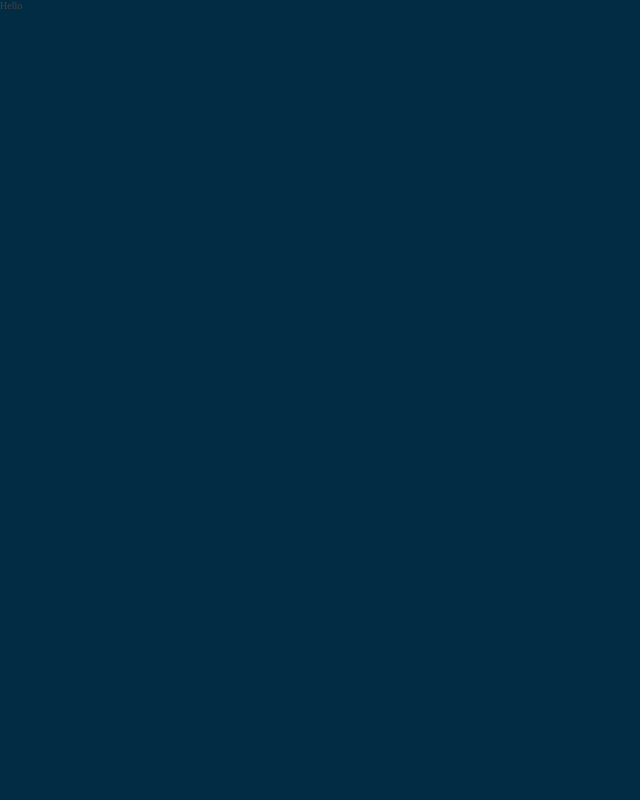
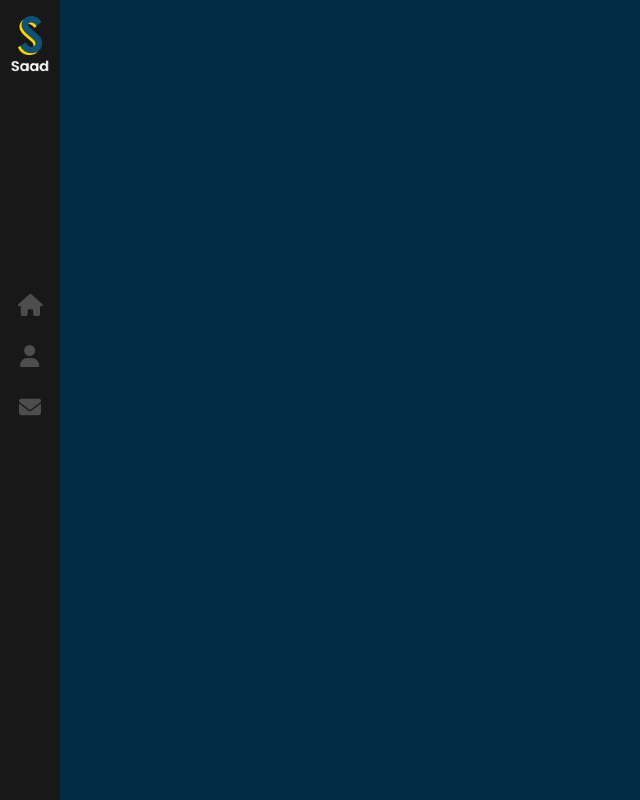
Before and after one commit to SaadHusayn/YoungDevInterns_ReactJs_Tasks, a React (Create React App) app in the folder Portfolio/react-portfolio/: page / in a window 1280 px wide. Shown: the whole page, without its empty margins (0-640 px from the left). Built offline with nearby package versions, Linux system fonts and the light colour scheme.

Commit message:
working on sidebar

```diff
--- a/Portfolio/react-portfolio/src/App.scss
+++ b/Portfolio/react-portfolio/src/App.scss
@@ -17,6 +17,11 @@
   src: url('./assets/fonts/CoolveticaRg-Regular.woff2') format('woff2');
 }
 
+@font-face {
+  font-family: 'Levinim';
+  src: url('./assets/fonts/lvnmbd_1.ttf') format('ttf');
+}
+
 input,
 textarea{
   font-family: 'Helvetica Neue';
--- a/Portfolio/react-portfolio/src/components/Layout/index.js
+++ b/Portfolio/react-portfolio/src/components/Layout/index.js
@@ -1,7 +1,8 @@
 import './index.scss'
+import Sidebar from '../Sidebar'
 
 const Layout = () => {
-  return <>Hello</>
+  return <><Sidebar /></>
 }
 
 export default Layout
--- /dev/null
+++ b/Portfolio/react-portfolio/src/components/Sidebar/index.js
@@ -0,0 +1,31 @@
+import './index.scss'
+import {Link, NavLink} from 'react-router-dom'
+import LogoS from '../../assets/images/logo-s.png'
+import LogoSubtitle from '../../assets/images/logo_sub(1).png'
+import {FontAwesomeIcon} from '@fortawesome/react-fontawesome'
+import {faHome, faUser, faEnvelope} from '@fortawesome/free-solid-svg-icons'
+
+const Sidebar = () => (
+    <div className='nav-bar'>
+        <Link className='logo' to='/'>
+            <img className='main-logo' src={LogoS} alt='logo' />
+            <img className='sub-logo' src={LogoSubtitle} alt='Saad' />
+        </Link>
+
+        <nav>
+            <NavLink exact="true" activeclassname="active" to="/">
+                <FontAwesomeIcon icon={faHome} color='#4d4d4e' />
+            </NavLink>
+
+            <NavLink exact="true" activeclassname="active" className="about-link" to="/about">
+                <FontAwesomeIcon icon={faUser} color='#4d4d4e' />
+            </NavLink>
+
+            <NavLink exact="true" activeclassname="active" className="contact-link" to="/contact">
+                <FontAwesomeIcon icon={faEnvelope} color='#4d4d4e' />
+            </NavLink>
+        </nav>
+    </div>
+)
+
+export default Sidebar
--- /dev/null
+++ b/Portfolio/react-portfolio/src/components/Sidebar/index.scss
@@ -0,0 +1,64 @@
+.logo-subtitle {
+  font-family: 'Levinim' !important;
+}
+
+.nav-bar {
+  background: #181818;
+  width: 60px;
+  height: 100%;
+  position: absolute;
+  top: 0;
+  z-index: 3;
+  min-height: 500px;
+
+  .logo {
+    display: block;
+    padding: 8px 0;
+
+    img{
+        display: block;
+        margin: 8px auto 2px auto;
+        width: 24px;
+        height: auto;
+
+        &.sub-logo{
+            width: 40px;
+            margin: 0px auto !important;
+        }
+    }
+
+  }
+
+  nav {
+    display: block;
+    text-align: center;
+    position: absolute;
+    height: 210px;
+    top: 50%;
+    margin-top: -120px;
+    width: 100%;
+
+    a{
+        font-size: 22px;
+        color: #4d4d4e;
+        display: block;
+        line-height: 51px;
+        height: 51px;
+        position: relative;
+        text-decoration: none;
+
+        i {
+            transition:all 0.3s ease-out;
+        }
+
+        &:hover{
+            color: #ffd700;
+
+            svg {
+                opacity: 0;
+            }
+        }
+
+    }
+}
+}
```
Also changed, not shown: Portfolio/react-portfolio/src/assets/fonts/lvnmbd_1.ttf (added), Portfolio/react-portfolio/src/assets/images/logo_sub(1).png (added).
